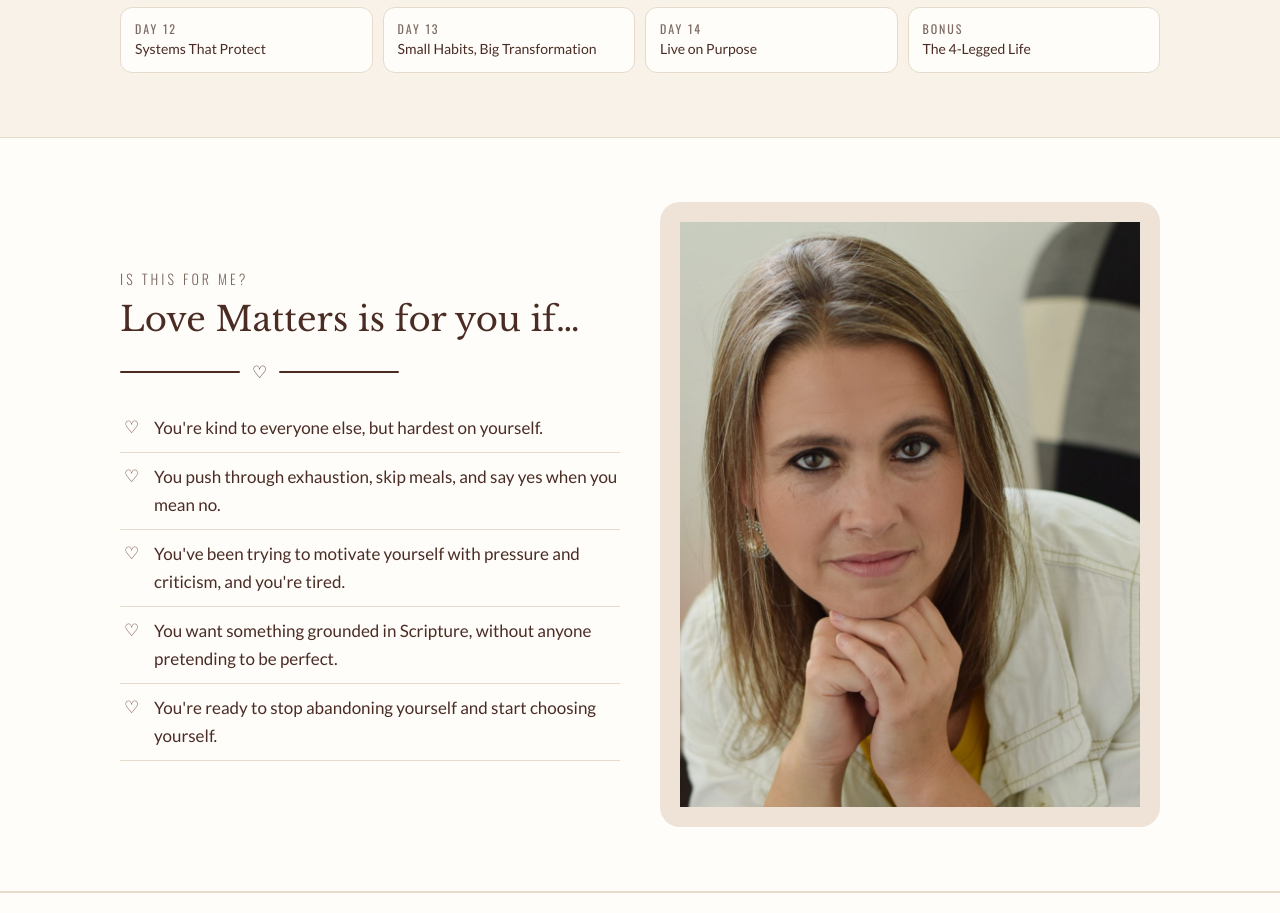
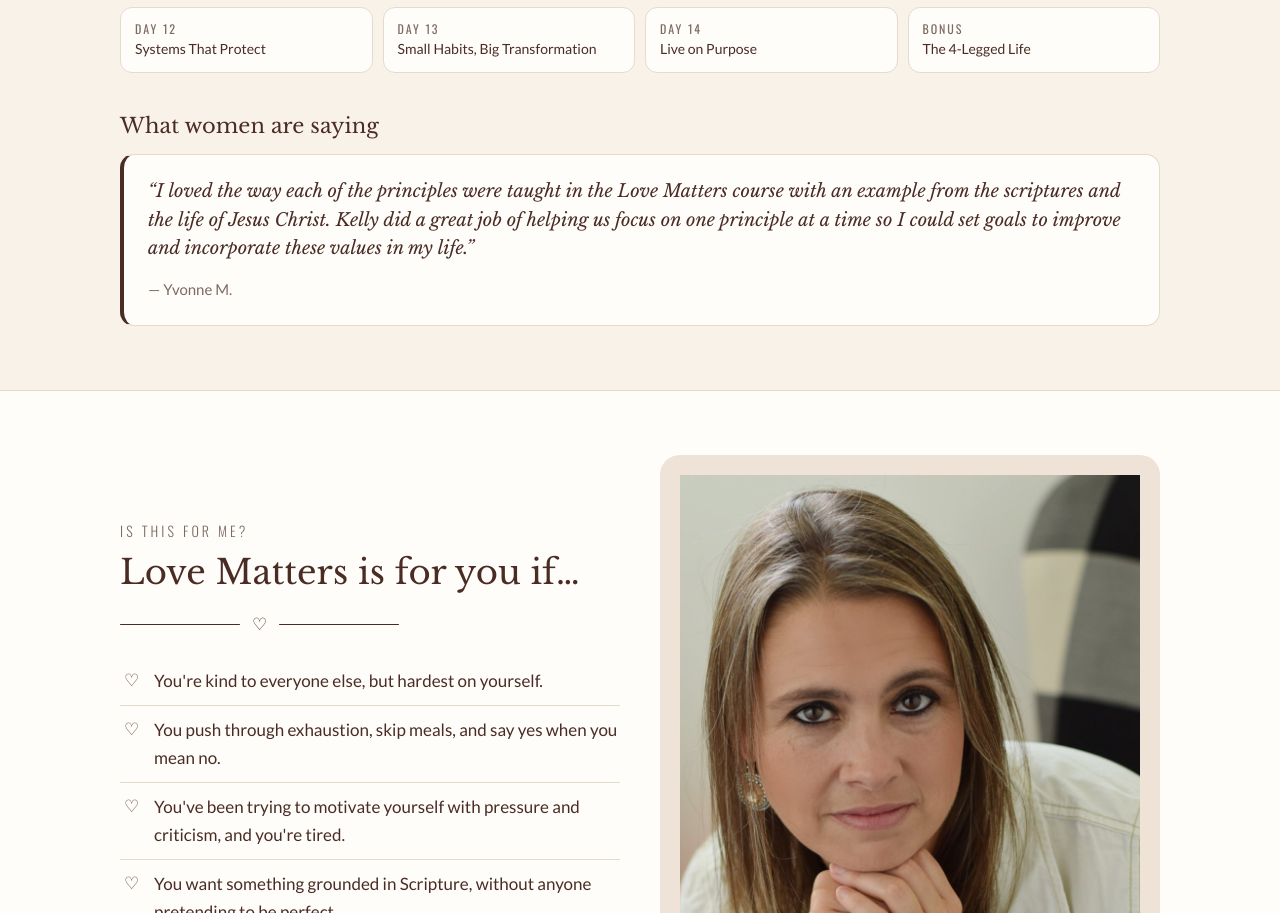
Before and after one commit to handledhq/love-matters, a plain HTML site: page classes/index.html in a window 1280 px wide. Shown: the part 2009-2922 px from the top of the page. Drawn offline with nearby package versions, Linux system fonts and the light colour scheme.

Commit message:
Classes: add Yvonne M. testimonial
Co-Authored-By: Claude Opus 5.5 <noreply@anthropic.com>

```diff
--- a/classes/index.html
+++ b/classes/index.html
@@ -25,6 +25,7 @@
 <a class="btn soon " aria-disabled="true">Start the 14-Day Class</a><div class="note">Checkout link coming soon</div></div></div>
 <figure style="margin:0"><img src="../img/guide-cover.jpg" alt="Love Matters Participant Guide cover" style="border-radius:18px;border:1px solid var(--line);max-width:380px;margin:0 auto;box-shadow:0 18px 40px rgba(74,44,37,.15)"><figcaption class="note" style="text-align:center">A peek at the Participant Guide you'll use</figcaption></figure></div>
 <h3 style="margin-top:34px">What's inside</h3><div class="days"><div><b>DAY 0</b>Welcome</div><div><b>DAY 1</b>What Self-Love Is and Is Not</div><div><b>DAY 2</b>Choosing Yourself vs Abandoning</div><div><b>DAY 3</b>Forgiveness</div><div><b>DAY 4</b>Safety</div><div><b>DAY 5</b>Who Am I?</div><div><b>DAY 6</b>We Are Needy</div><div><b>DAY 7</b>Did I Mess Up?</div><div><b>DAY 8</b>Surrendered Wisdom</div><div><b>DAY 9</b>Alignment</div><div><b>DAY 10</b>Boundaries</div><div><b>DAY 11</b>Love Without Losing You</div><div><b>DAY 12</b>Systems That Protect</div><div><b>DAY 13</b>Small Habits, Big Transformation</div><div><b>DAY 14</b>Live on Purpose</div><div><b>BONUS</b>The 4-Legged Life</div></div>
+<h3 style="margin-top:40px">What women are saying</h3><div class="quotes"><blockquote class="quote"><p>“I loved the way each of the principles were taught in the Love Matters course with an example from the scriptures and the life of Jesus Christ. Kelly did a great job of helping us focus on one principle at a time so I could set goals to improve and incorporate these values in my life.”</p><cite>— Yvonne M.</cite></blockquote></div>
 </div></section>
 <section class="band" id="for-you"><div class="wrap grid2">
 <div><p class="eyebrow">Is this for me?</p><h2>Love Matters is for you if…</h2><div class="heart-rule" style="justify-content:flex-start">♡</div>
--- a/site.css
+++ b/site.css
@@ -53,6 +53,10 @@ dialog .in{padding:28px}
 .pillars div{border:1px solid var(--line);border-radius:14px;padding:14px;text-align:center;background:#fff;font:300 15px Oswald,sans-serif;letter-spacing:.14em;text-transform:uppercase}
 .checks{list-style:none;padding:0;margin:0}.checks li{padding:10px 0 10px 34px;position:relative;border-bottom:1px solid var(--line)}
 .checks li:before{content:"♡";position:absolute;left:4px;top:9px;color:var(--brown2)}
+.quotes{display:grid;grid-template-columns:repeat(auto-fit,minmax(280px,1fr));gap:18px;margin-top:14px}
+blockquote.quote{margin:0;background:var(--paper);border:1px solid var(--line);border-left:4px solid var(--brown,#6b4a3a);border-radius:14px;padding:22px 24px}
+blockquote.quote p{font:italic 400 18px/1.6 'Libre Baskerville',serif;margin:0 0 12px}
+blockquote.quote cite{font-style:normal;color:var(--muted);font-size:15px}
 details.faq{background:var(--paper);border:1px solid var(--line);border-radius:14px;padding:16px 20px;margin:10px 0}
 details.faq summary{cursor:pointer;font:400 18px 'Libre Baskerville',serif;list-style:none}
 details.faq summary::-webkit-details-marker{display:none}details.faq summary:after{content:"+";float:right;font-size:22px;line-height:1}
```
